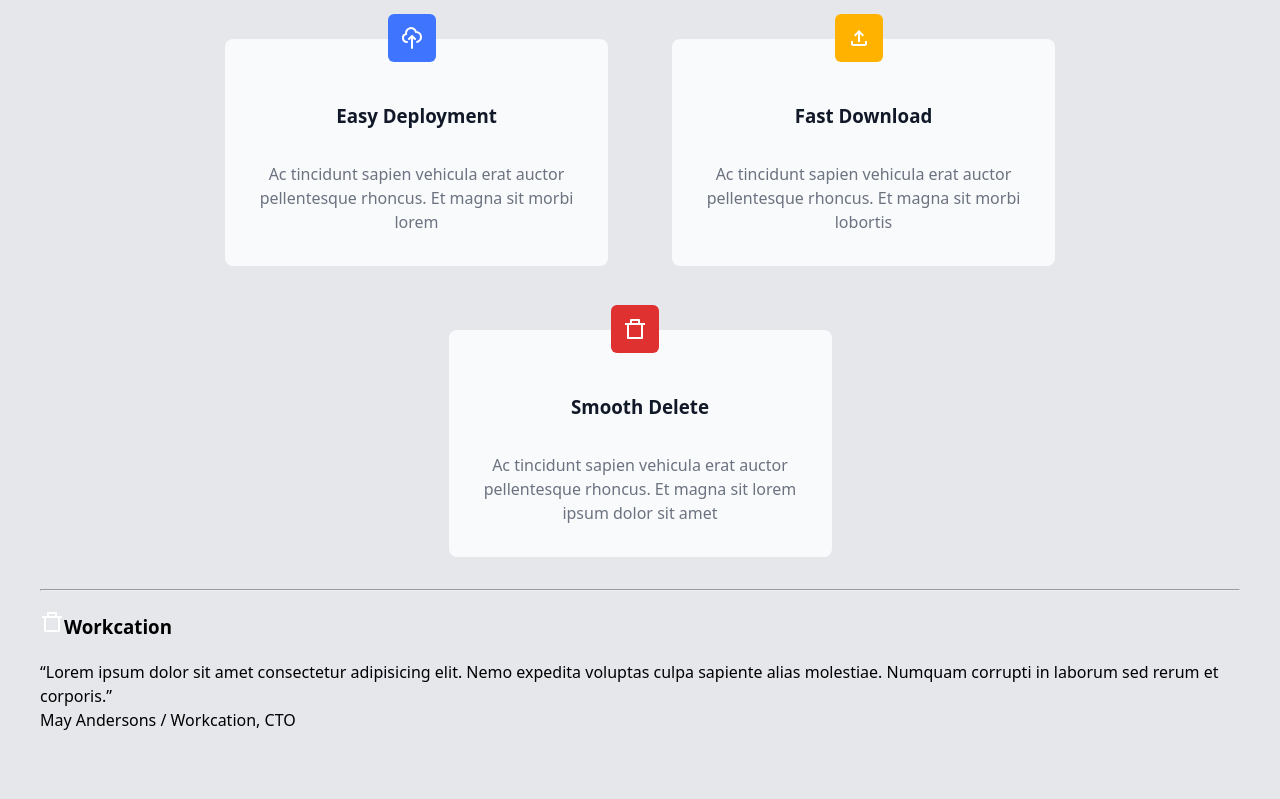
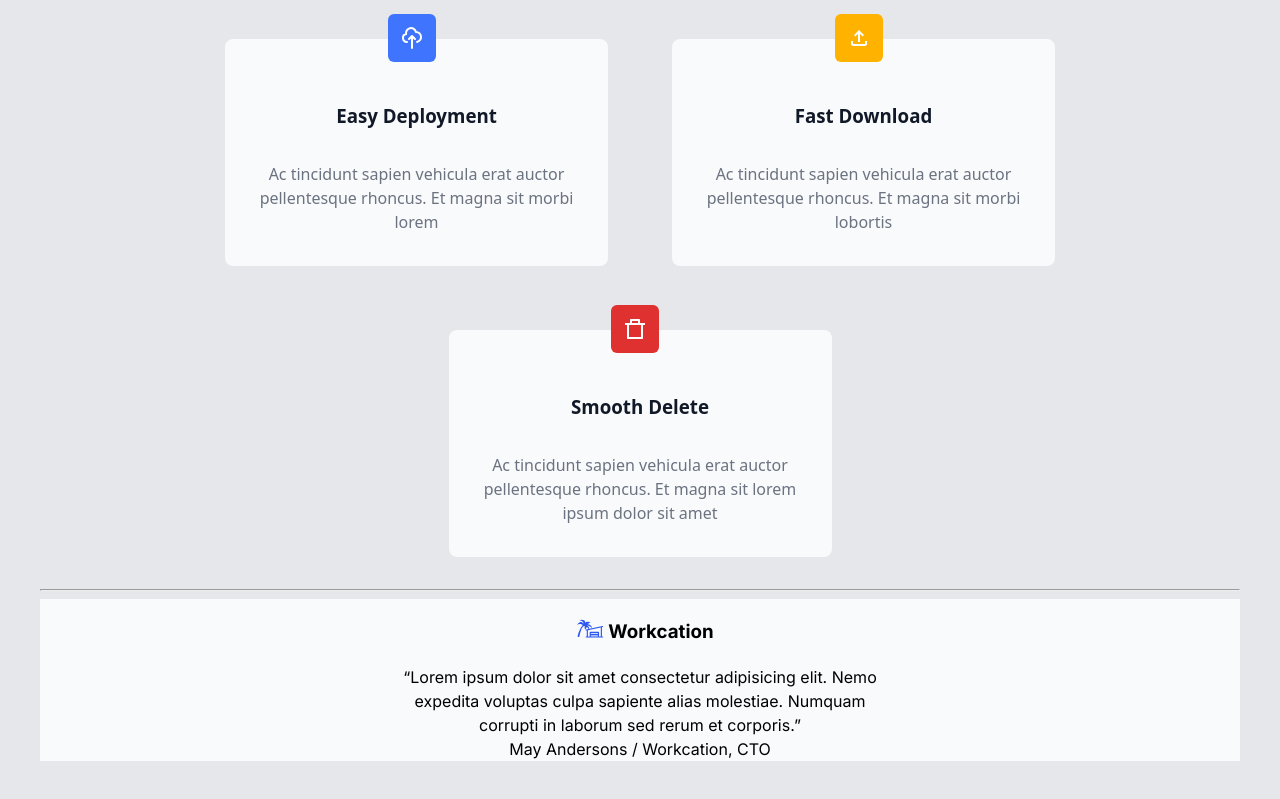
Before and after one commit to Petrasoderstrom1612/component-library, a React (Vite) app: page / in a window 1280 px wide. Shown: the part 807-1606 px from the top of the page. Before the commit the page ends 1579 px from the top, so only its background shows below. Built offline with nearby package versions, Linux system fonts and the light colour scheme.

Commit message:
the appearance of the computer testimonial looks somehow normal now CSS wise, will need improvement but the base is good

```diff
--- a/src/App.jsx
+++ b/src/App.jsx
@@ -4,6 +4,8 @@ import Banner from "./Banners.jsx/Banner";
 import Card from "./Cards.jsx/Card";
 import { HiOutlineCloudUpload } from "react-icons/hi";
 import { RiDeleteBin7Line } from "react-icons/ri";
+import { GiPalmTree } from "react-icons/gi";
+import { PiWarehouseDuotone } from "react-icons/pi";
 import Testimonial from "./Testimonials.jsx/Testimonial";
 
 function App() {
@@ -62,7 +64,8 @@ function App() {
       <hr/>
 
       <Testimonial
-        icon={<RiDeleteBin7Line className="card-icon"/>}
+        icon={<GiPalmTree />}
+        icon2={<PiWarehouseDuotone />}
         title="Workcation"
         mainText="“Lorem ipsum dolor sit amet consectetur adipisicing elit. Nemo expedita voluptas culpa sapiente alias molestiae. Numquam corrupti in laborum sed rerum et corporis.”"
         footer="May Andersons / Workcation, CTO"
--- a/src/Testimonials.jsx/Testimonial.jsx
+++ b/src/Testimonials.jsx/Testimonial.jsx
@@ -1,11 +1,19 @@
 import React from 'react'
 
-const Testimonial = ({icon, title, mainText, footer}) => {
+const Testimonial = ({icon, icon2, title, mainText, footer}) => {
   return (
-    <div>
-      <h3>{icon}{title}</h3>
-      <p>{mainText}</p>
-      <footer>{footer}</footer>
+    <div className="testimonial-div">
+      <div className="testimonial-div-text">
+        <h3>
+          <span className="blue-color">
+            <span className="icon-testimonial-1">{icon}</span>
+            <span className="icon-testimonial-2">{icon2} </span>
+          </span>
+          {title}
+        </h3>
+        <p>{mainText}</p>
+        <footer>{footer}</footer>
+      </div>
     </div>
   )
 }
--- a/src/index.css
+++ b/src/index.css
@@ -262,8 +262,35 @@ background-color: #e03131;
   color: #6B7280;
 }
 
+/***** TESTIMONIALS ****/
 
+.testimonial-div{
+  background-color: #F9FAFB;
+  display:flex;
+  flex-direction: column;
+  align-items: center;
+  text-align: center;
+  font-family: Inter;
+}
 
+.testimonial-div-text{
+  max-width: 500px;
+}
+
+.blue-color .icon-testimonial-1 svg,
+.blue-color .icon-testimonial-2 svg{
+  color: #2E59F3;
+}
+
+.icon-testimonial-1{
+  position: relative;
+  left: 9px;
+}
+
+.icon-testimonial-2{
+  position: relative;
+  top: 4px;
+}
 
 
 
```
